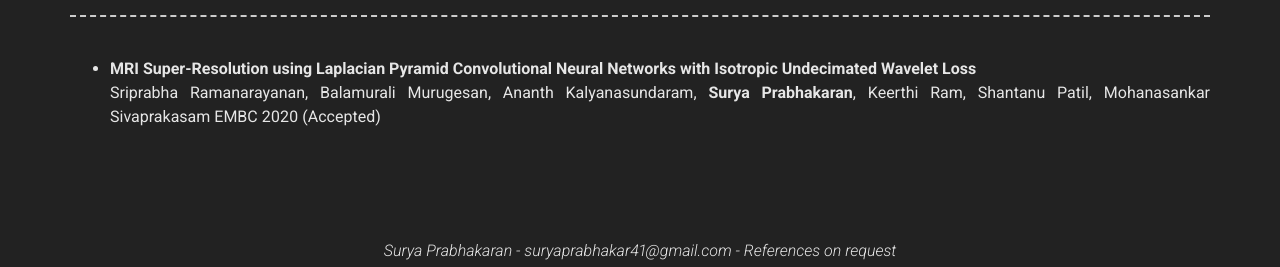
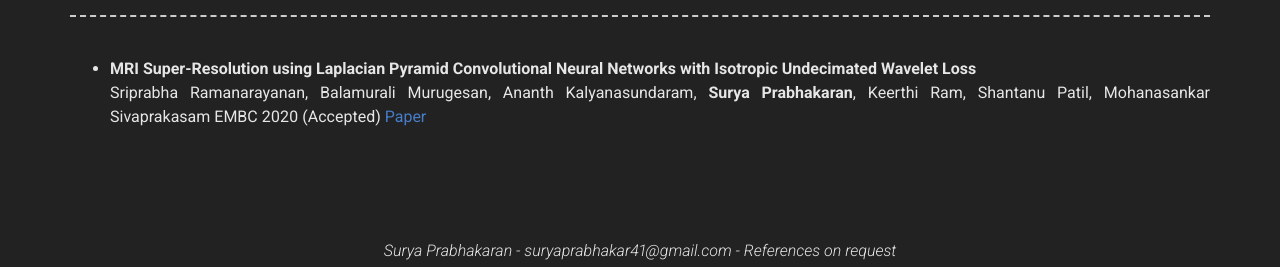
Before and after one commit to suryaprabhakar414/surya.io.resume, a Jekyll site: the page built from index.md, in a window 1280 px wide and 900 px high, scrolled down 1609 px. Shown: the part 630-897 px from the top of the window. Built offline with Jekyll 4.4.1, drawn with Linux system fonts in a browser that asks for light colours; nearby versions of some CDN libraries.

Commit message:
Update _config.yml

```diff
--- a/_config.yml
+++ b/_config.yml
@@ -53,6 +53,7 @@ more_content: > # this means to ignore newlines until the next config item.
   - **MRI Super-Resolution using Laplacian Pyramid Convolutional Neural Networks with Isotropic Undecimated Wavelet Loss**
      Sriprabha Ramanarayanan, Balamurali Murugesan, Ananth Kalyanasundaram, **Surya Prabhakaran**, Keerthi Ram, Shantanu Patil, Mohanasankar Sivaprakasam
      EMBC 2020 (Accepted)
+     [Paper](_/test/images/EMBC2020.pdf)
 
 
 # Footer
```
